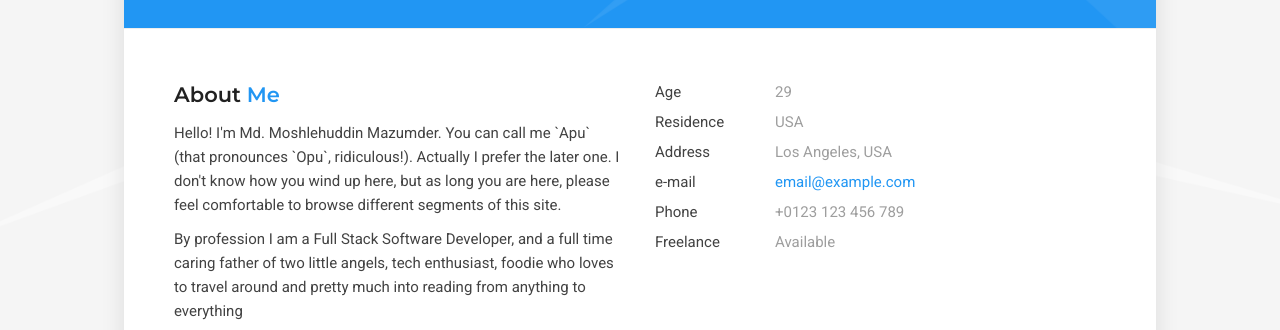
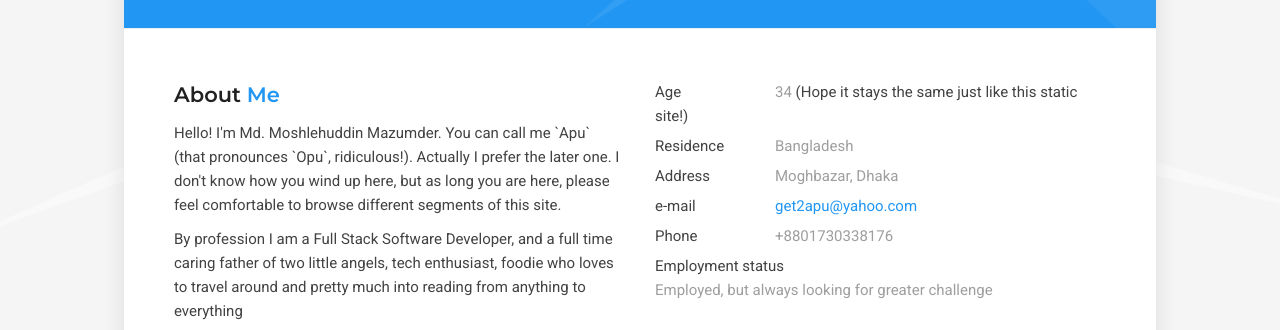
Before and after one commit to apu84/resume, a plain HTML site: page Blue/index.html in a window 1280 px wide. Shown: the part 444-774 px from the top of the page. Drawn offline with Linux system fonts and the light colour scheme; some packages are replaced by stand-ins of ours; files whose address does not match are found by name.

Commit message:
Updated about me section

```diff
--- a/Blue/index.html
+++ b/Blue/index.html
@@ -131,7 +131,7 @@
                         </div>
                         <p>Hello! I'm Md. Moshlehuddin Mazumder. You can call me `Apu` (that pronounces `Opu`, ridiculous!). Actually I prefer the later one. I don't know how you wind up here, but as long you are here, please feel comfortable to browse different segments of this site.</p>
                         <p>By profession I am a Full Stack Software Developer, and a full time caring father of two little angels, tech enthusiast, foodie who loves to travel around and pretty much into reading from anything to everything</p>
-                        <p>Need to know more about me, please dive in! Hope you have a pleasant time.</p>
+                        <p>Need to know more about me, please dive in! Hope you will have a pleasant time.</p>
                       </div>
                       <div class="download-resume">
                         <a href="" class="btn btn-secondary">Download Resume</a>
@@ -140,12 +140,12 @@
 
                     <div class="col-sm-6 col-md-6 col-lg-6">
                       <ul class="info-list">
-                        <li><span class="title">Age</span><span class="value">29</span></li>
-                        <li><span class="title">Residence</span><span class="value">USA</span></li>
-                        <li><span class="title">Address</span><span class="value">Los Angeles, USA</span></li>
-                        <li><span class="title">e-mail</span><span class="value"><a href="mailto:email@example.com">email@example.com</a></span></li>
-                        <li><span class="title">Phone</span><span class="value">+0123 123 456 789</span></li>
-                        <li><span class="title">Freelance</span><span class="value available">Available</span></li>
+                        <li><span class="title">Age</span><span class="value">34</span> <span>(Hope it stays the same just like this static site!)</span></li>
+                        <li><span class="title">Residence</span><span class="value">Bangladesh</span></li>
+                        <li><span class="title">Address</span><span class="value">Moghbazar, Dhaka</span></li>
+                        <li><span class="title">e-mail</span><span class="value"><a href="mailto:get2apu@yahoo.com">get2apu@yahoo.com</a></span></li>
+                        <li><span class="title">Phone</span><span class="value">+8801730338176</span></li>
+                        <li><span class="title">Employment status</span> <span class="value available">Employed, but always looking for greater challenge</span></li>
                       </ul>
                     </div>
 
```
